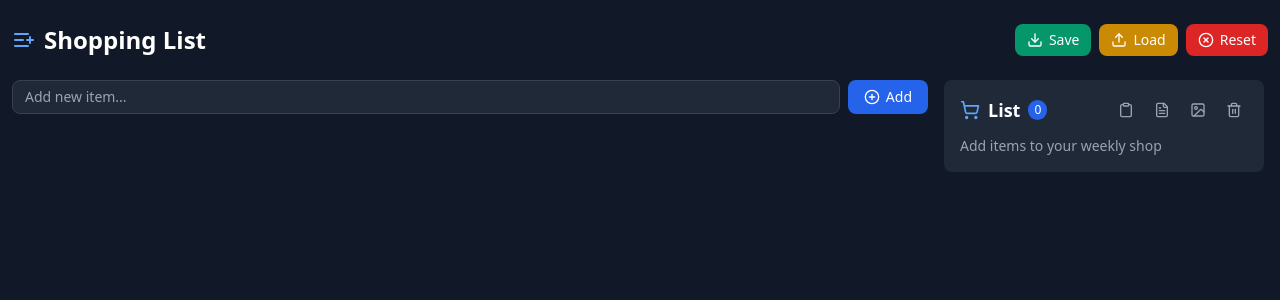
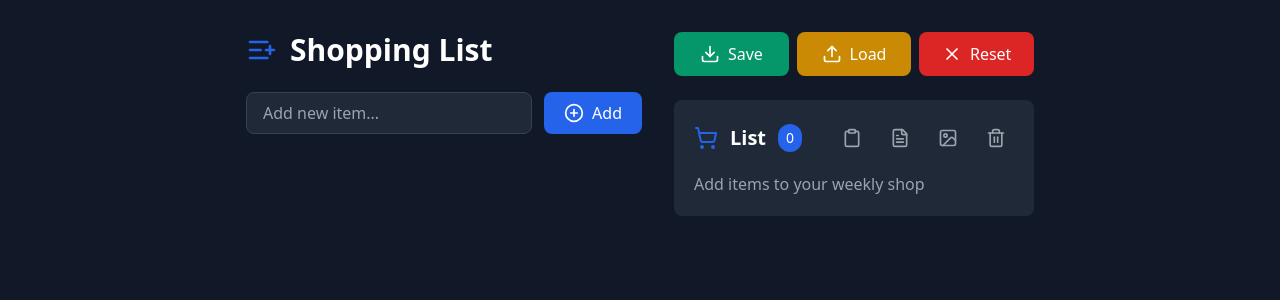
Before and after one commit to JohnathanCrow/shoppinglist, a React (Vite) app: page / in a window 1280 px wide. Shown: the top 300 px of the page. Built offline with nearby package versions, Linux system fonts and the light colour scheme.

Commit message:
Add files via upload

```diff
--- a/src/App.tsx
+++ b/src/App.tsx
@@ -1,5 +1,5 @@
 import React, { useEffect, useState, useRef } from 'react';
-import { ListPlus, Download, Upload, XCircle } from 'lucide-react';
+import { ListPlus, Download, Upload, X } from 'lucide-react';
 import { AddItemForm } from './components/AddItemForm';
 import { ItemList } from './components/ItemList';
 import { WeeklyShop } from './components/WeeklyShop';
@@ -43,6 +43,14 @@
     setItems((prev) =>
       prev.map((item) =>
         item.id === id ? { ...item, quantity: Math.max(1, quantity) } : item
+      )
+    );
+  };
+
+  const handleUpdateNote = (id: string, note: string) => {
+    setItems((prev) =>
+      prev.map((item) =>
+        item.id === id ? { ...item, note } : item
       )
     );
   };
@@ -100,6 +108,7 @@
         ...item,
         inWeeklyShop: false,
         quantity: 1,
+        note: undefined,
       }))
     );
   };
@@ -113,46 +122,16 @@
 
   return (
     <div className="min-h-screen bg-gray-900 text-white">
-      <div className="container mx-auto px-3 py-6 max-w-[1400px]">
+      <div className="container mx-auto px-6 py-8 max-w-[1200px]">
+        <div className="flex flex-col lg:flex-row gap-8 justify-center">
+          <div className="w-full lg:w-[calc(50%-180px)]">
             <div className="flex items-center justify-between mb-6">
-          <div className="flex items-center gap-2">
-            <ListPlus className="w-6 h-6 text-blue-400" />
-            <h1 className="text-2xl font-bold">Shopping List</h1>
+              <div className="flex items-center gap-3">
+                <ListPlus className="w-8 h-8 text-blue-600" />
+                <h1 className="text-3xl font-bold">Shopping List</h1>
               </div>
-          <div className="flex gap-2">
-            <button
-              onClick={handleBackupDatabase}
-              className="flex items-center gap-1.5 px-3 py-1.5 bg-emerald-600 text-white rounded-lg hover:bg-emerald-700 transition-colors text-sm"
-            >
-              <Download className="w-4 h-4" />
-              Save
-            </button>
-            <button
-              onClick={handleLoadBackup}
-              className="flex items-center gap-1.5 px-3 py-1.5 bg-yellow-600 text-white rounded-lg hover:bg-yellow-700 transition-colors text-sm"
-            >
-              <Upload className="w-4 h-4" />
-              Load
-            </button>
-            <button
-              onClick={() => setShowResetModal(true)}
-              className="flex items-center gap-1.5 px-3 py-1.5 bg-red-600 text-white rounded-lg hover:bg-red-700 transition-colors text-sm"
-            >
-              <XCircle className="w-4 h-4" />
-              Reset
-            </button>
             </div>
-          <input
-            type="file"
-            ref={fileInputRef}
-            onChange={handleFileChange}
-            accept=".json"
-            className="hidden"
-          />
-        </div>
-
-        <div className="flex flex-col lg:flex-row gap-4">
-          <div className="w-full lg:min-w-0 lg:w-[calc(100%-340px)] space-y-4">
+            <div className="space-y-6">
               <AddItemForm onAddItem={handleAddItem} />
               <ItemList
                 items={items}
@@ -161,16 +140,49 @@
                 onReorder={handleReorder}
               />
             </div>
-          <div className="w-full lg:w-[320px] shrink-0">
+          </div>
+          <div className="w-full lg:w-[360px] shrink-0">
+            <div className="flex gap-2 mb-6">
+              <button
+                onClick={handleBackupDatabase}
+                className="flex-1 flex items-center justify-center gap-2 px-4 py-2.5 bg-emerald-600 text-white rounded-lg hover:bg-emerald-700 transition-colors text-base"
+              >
+                <Download className="w-5 h-5" />
+                Save
+              </button>
+              <button
+                onClick={handleLoadBackup}
+                className="flex-1 flex items-center justify-center gap-2 px-4 py-2.5 bg-yellow-600 text-white rounded-lg hover:bg-yellow-700 transition-colors text-base"
+              >
+                <Upload className="w-5 h-5" />
+                Load
+              </button>
+              <button
+                onClick={() => setShowResetModal(true)}
+                className="flex-1 flex items-center justify-center gap-2 px-4 py-2.5 bg-red-600 text-white rounded-lg hover:bg-red-700 transition-colors text-base"
+              >
+                <X className="w-5 h-5" />
+                Reset
+              </button>
+            </div>
             <WeeklyShop
               items={items}
               onToggleWeeklyShop={handleToggleWeeklyShop}
               onUpdateQuantity={handleUpdateQuantity}
+              onUpdateNote={handleUpdateNote}
               onResetWeeklyShop={handleResetWeeklyShop}
             />
           </div>
         </div>
       </div>
+
+      <input
+        type="file"
+        ref={fileInputRef}
+        onChange={handleFileChange}
+        accept=".json"
+        className="hidden"
+      />
 
       {showResetModal && (
         <ResetDatabase
--- a/src/components/AddItemForm.tsx
+++ b/src/components/AddItemForm.tsx
@@ -18,19 +18,19 @@
 
   return (
     <form onSubmit={handleSubmit}>
-      <div className="flex gap-2">
+      <div className="flex gap-3">
         <input
           type="text"
           value={name}
           onChange={(e) => setName(e.target.value)}
           placeholder="Add new item..."
-          className="flex-1 px-3 py-1.5 rounded-lg bg-gray-800 text-white placeholder-gray-400 border border-gray-700 focus:outline-none focus:border-blue-500 text-sm"
+          className="flex-1 px-4 py-2 rounded-lg bg-gray-800 text-white placeholder-gray-400 border border-gray-700 focus:outline-none focus:border-blue-500 text-base"
         />
         <button
           type="submit"
-          className="px-4 py-1.5 bg-blue-600 text-white rounded-lg hover:bg-blue-700 transition-colors flex items-center gap-1.5 text-sm"
+          className="px-5 py-2 bg-blue-600 text-white rounded-lg hover:bg-blue-700 transition-colors flex items-center gap-2 text-base"
         >
-          <PlusCircle className="w-4 h-4" />
+          <PlusCircle className="w-5 h-5" />
           Add
         </button>
       </div>
--- /dev/null
+++ b/src/components/NoteModal.tsx
@@ -0,0 +1,61 @@
+import React, { useState } from 'react';
+import { X } from 'lucide-react';
+import { Item } from '../types';
+
+interface NoteModalProps {
+  item: Item;
+  onSave: (note: string) => void;
+  onClose: () => void;
+}
+
+export function NoteModal({ item, onSave, onClose }: NoteModalProps) {
+  const [note, setNote] = useState(item.note || '');
+
+  const handleSubmit = (e: React.FormEvent) => {
+    e.preventDefault();
+    onSave(note.trim());
+  };
+
+  return (
+    <div className="fixed inset-0 bg-black bg-opacity-50 flex items-center justify-center">
+      <div className="bg-gray-800 rounded-lg p-6 w-full max-w-md">
+        <div className="flex justify-between items-center mb-4">
+          <h3 className="text-xl font-semibold text-white">Add Note to {item.name}</h3>
+          <button
+            onClick={onClose}
+            className="text-gray-400 hover:text-white transition-colors"
+          >
+            <X className="w-5 h-5" />
+          </button>
+        </div>
+
+        <form onSubmit={handleSubmit}>
+          <input
+            type="text"
+            value={note}
+            onChange={(e) => setNote(e.target.value)}
+            placeholder="Add a note..."
+            className="w-full px-3 py-2 rounded-lg bg-gray-700 text-white placeholder-gray-400 border border-gray-600 focus:outline-none focus:border-blue-500 mb-4"
+            autoFocus
+          />
+
+          <div className="flex gap-4">
+            <button
+              type="button"
+              onClick={onClose}
+              className="flex-1 px-4 py-2 bg-gray-700 text-white rounded-lg hover:bg-gray-600 transition-colors"
+            >
+              Cancel
+            </button>
+            <button
+              type="submit"
+              className="flex-1 px-4 py-2 bg-blue-600 text-white rounded-lg hover:bg-blue-700 transition-colors"
+            >
+              Save
+            </button>
+          </div>
+        </form>
+      </div>
+    </div>
+  );
+}
--- a/src/components/WeeklyShop.tsx
+++ b/src/components/WeeklyShop.tsx
@@ -1,12 +1,14 @@
-import React from 'react';
-import { ShoppingCart, X, FileText, Image, Clipboard, Trash2 } from 'lucide-react';
+import React, { useState } from 'react';
+import { ShoppingCart, X, FileText, Image, Clipboard, Trash2, MessageSquare } from 'lucide-react';
 import { Item } from '../types';
+import { NoteModal } from './NoteModal';
 import html2canvas from 'html2canvas';
 
 interface WeeklyShopProps {
   items: Item[];
   onToggleWeeklyShop: (id: string) => void;
   onUpdateQuantity: (id: string, quantity: number) => void;
+  onUpdateNote: (id: string, note: string) => void;
   onResetWeeklyShop: () => void;
 }
 
@@ -14,14 +16,25 @@
   items,
   onToggleWeeklyShop,
   onUpdateQuantity,
+  onUpdateNote,
   onResetWeeklyShop
 }: WeeklyShopProps) {
   const weeklyItems = items.filter((item) => item.inWeeklyShop);
+  const [editingNoteId, setEditingNoteId] = useState<string | null>(null);
+
+  const getFormattedItemText = (item: Item) => {
+    let text = item.name;
+    if (item.note) {
+      text += ` (${item.note})`;
+    }
+    if (item.quantity > 1) {
+      text += ` x${item.quantity}`;
+    }
+    return text;
+  };
 
   const getFormattedList = () => {
-    return weeklyItems
-      .map((item) => item.quantity > 1 ? `${item.name} x${item.quantity}` : item.name)
-      .join('\n');
+    return weeklyItems.map(getFormattedItemText).join('\n');
   };
 
   const handleCopyToClipboard = async () => {
@@ -44,7 +57,6 @@
     const element = document.getElementById('weekly-shop-export');
     if (!element) return;
 
-    // Make the element visible but positioned off-screen
     element.style.position = 'fixed';
     element.style.left = '-9999px';
     element.style.top = '0';
@@ -53,7 +65,7 @@
     try {
       const canvas = await html2canvas(element, {
         backgroundColor: '#1a1b1e',
-        scale: 2, // Increase quality
+        scale: 2,
         logging: false,
         useCORS: true,
         allowTaint: true
@@ -67,80 +79,88 @@
     } catch (error) {
       console.error('Error generating image:', error);
     } finally {
-      // Reset the element to hidden
       element.style.display = 'none';
       element.style.position = 'static';
     }
   };
 
   return (
-    <div className="bg-gray-800 rounded-lg p-4 h-full sticky top-4">
-      <div className="flex items-center justify-between mb-3">
-        <div className="flex items-center gap-2">
-          <ShoppingCart className="w-5 h-5 text-blue-400" />
-          <h2 className="text-lg font-semibold text-white">List</h2>
-          <span className="bg-blue-600 text-white px-1.5 py-0.5 rounded-full text-xs">
+    <>
+      <div className="bg-gray-800 rounded-lg p-5 sticky top-4">
+        <div className="flex items-center justify-between mb-4">
+          <div className="flex items-center gap-3">
+            <ShoppingCart className="w-6 h-6 text-blue-600" />
+            <h2 className="text-xl font-semibold text-white">List</h2>
+            <span className="bg-blue-600 text-white px-2 py-1 rounded-full text-sm">
               {weeklyItems.length}
             </span>
           </div>
-        <div className="flex gap-2">
+          <div className="flex gap-3">
             <button
               onClick={handleCopyToClipboard}
-            className="p-1.5 text-gray-400 hover:text-blue-400 transition-colors"
+              className="p-2 text-gray-400 hover:text-blue-600 transition-colors"
               title="Copy to clipboard"
             >
-            <Clipboard className="w-4 h-4" />
+              <Clipboard className="w-5 h-5" />
             </button>
             <button
               onClick={handleExportText}
-            className="p-1.5 text-gray-400 hover:text-blue-400 transition-colors"
+              className="p-2 text-gray-400 hover:text-blue-600 transition-colors"
               title="Save as text"
             >
-            <FileText className="w-4 h-4" />
+              <FileText className="w-5 h-5" />
             </button>
             <button
               onClick={handleExportImage}
-            className="p-1.5 text-gray-400 hover:text-blue-400 transition-colors"
+              className="p-2 text-gray-400 hover:text-blue-600 transition-colors"
               title="Save as image"
             >
-            <Image className="w-4 h-4" />
+              <Image className="w-5 h-5" />
             </button>
             <button
               onClick={onResetWeeklyShop}
-            className="p-1.5 text-gray-400 hover:text-red-400 transition-colors"
+              className="p-2 text-gray-400 hover:text-red-400 transition-colors"
               title="Reset weekly shop"
             >
-            <Trash2 className="w-4 h-4" />
+              <Trash2 className="w-5 h-5" />
             </button>
           </div>
         </div>
 
-      {/* Main interactive list */}
-      <div className="space-y-1.5">
+        <div className="space-y-2">
           {weeklyItems.length === 0 ? (
-          <p className="text-gray-400 text-sm">Add items to your weekly shop</p>
+            <p className="text-gray-400 text-base">Add items to your weekly shop</p>
           ) : (
-          <div className="space-y-1.5">
+            <div className="space-y-2">
               {weeklyItems.map((item) => (
                 <div
                   key={item.id}
-                className="flex items-center justify-between p-2 rounded-lg bg-gray-700"
+                  className="flex items-center justify-between p-3 rounded-lg bg-gray-700"
                 >
-                <div className="flex items-center gap-2">
-                  <span className="text-gray-200 text-sm">{item.name}</span>
+                  <div className="flex items-center gap-3 flex-1">
+                    <span className="text-gray-200 text-base">{item.name}</span>
+                    <button
+                      onClick={() => setEditingNoteId(item.id)}
+                      className={`p-1.5 rounded-lg transition-colors ${
+                        item.note ? 'text-blue-600 hover:text-blue-500' : 'text-gray-400 hover:text-gray-300'
+                      }`}
+                      title="Add note"
+                    >
+                      <MessageSquare className="w-5 h-5" />
+                    </button>
                     <input
                       type="number"
                       min="1"
                       value={item.quantity}
                       onChange={(e) => onUpdateQuantity(item.id, parseInt(e.target.value) || 1)}
-                    className="w-14 px-1.5 py-0.5 rounded bg-gray-600 text-white border border-gray-500 focus:outline-none focus:border-blue-500 text-sm"
+                      className="w-16 px-2 py-1 rounded bg-gray-600 text-white border border-gray-500 focus:outline-none focus:border-blue-500 text-base"
                     />
                   </div>
                   <button
                     onClick={() => onToggleWeeklyShop(item.id)}
-                  className="p-1 text-gray-400 hover:text-red-400 transition-colors"
+                    className="p-1.5 text-gray-400 hover:text-red-400 transition-colors"
                   >
-                  <X className="w-3.5 h-3.5" />
+                    <X className="w-4 h-4" />
                   </button>
                 </div>
               ))}
@@ -150,17 +170,29 @@
 
         {/* Hidden element for image export */}
         <div id="weekly-shop-export" className="hidden">
-        <div style={{ width: '300px', padding: '16px', backgroundColor: '#1a1b1e', color: '#e5e7eb' }}>
-          <h2 style={{ fontSize: '20px', marginBottom: '16px', color: '#d1d5db' }}>Shopping List</h2>
-          <div style={{ display: 'flex', flexDirection: 'column', gap: '8px' }}>
+          <div style={{ width: '300px', padding: '20px', backgroundColor: '#1a1b1e', color: '#e5e7eb' }}>
+            <h2 style={{ fontSize: '22px', marginBottom: '20px', color: '#d1d5db' }}>Shopping List</h2>
+            <div style={{ display: 'flex', flexDirection: 'column', gap: '10px' }}>
               {weeklyItems.map((item) => (
-              <div key={item.id} style={{ fontSize: '16px' }}>
-                {item.name}{item.quantity > 1 ? ` x${item.quantity}` : ''}
+                <div key={item.id} style={{ fontSize: '18px' }}>
+                  {getFormattedItemText(item)}
                 </div>
               ))}
             </div>
           </div>
         </div>
       </div>
+
+      {editingNoteId && (
+        <NoteModal
+          item={weeklyItems.find(item => item.id === editingNoteId)!}
+          onSave={(note) => {
+            onUpdateNote(editingNoteId, note);
+            setEditingNoteId(null);
+          }}
+          onClose={() => setEditingNoteId(null)}
+        />
+      )}
+    </>
   );
 }
--- a/src/types.ts
+++ b/src/types.ts
@@ -3,6 +3,7 @@
   name: string;
   inWeeklyShop: boolean;
   quantity: number;
+  note?: string;
   lastAdded?: string;
 }
 
```
Also changed, not shown: src/components/ItemList.tsx (+11 -11 lines). Lines whose indentation alone changed are shown as unchanged.
